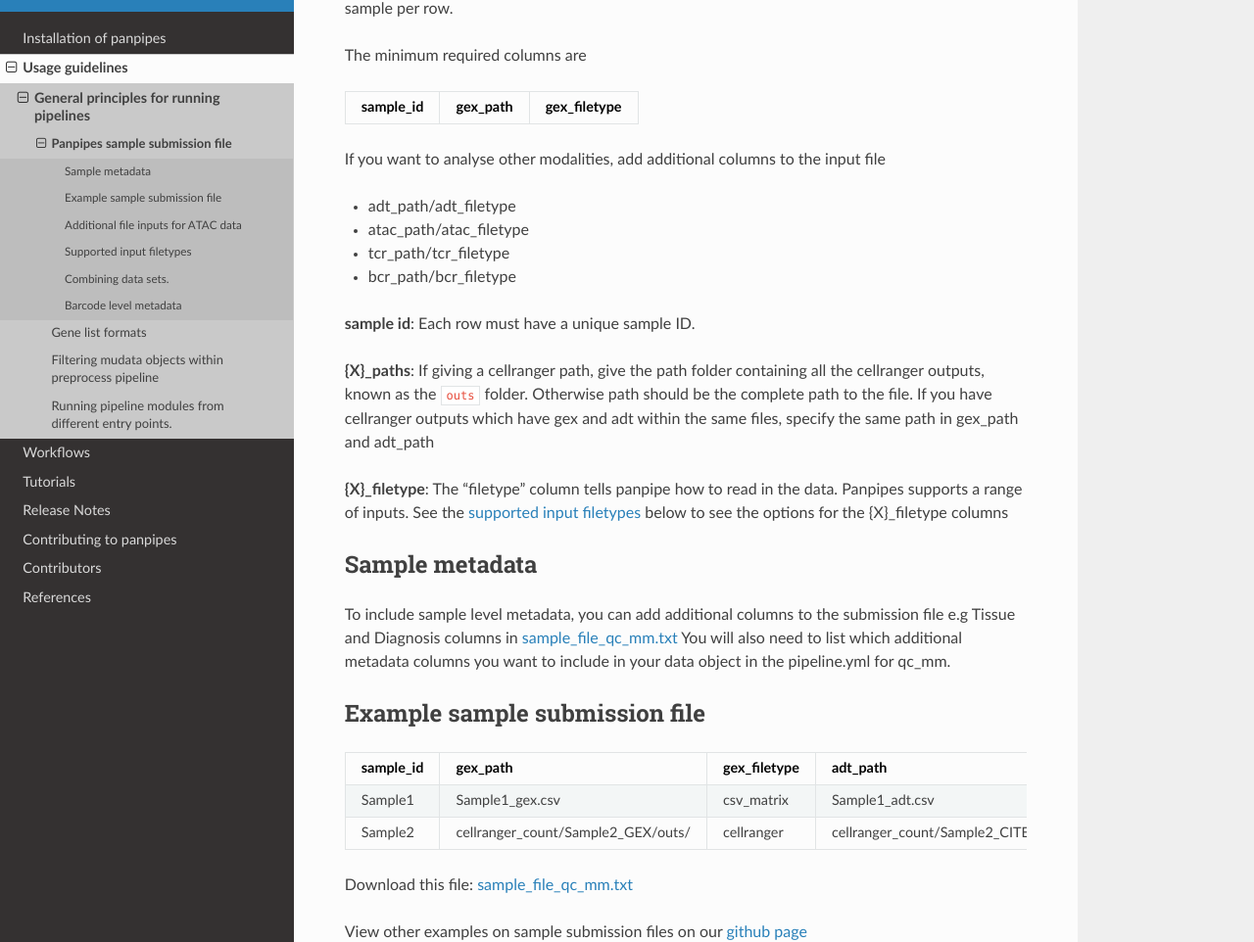
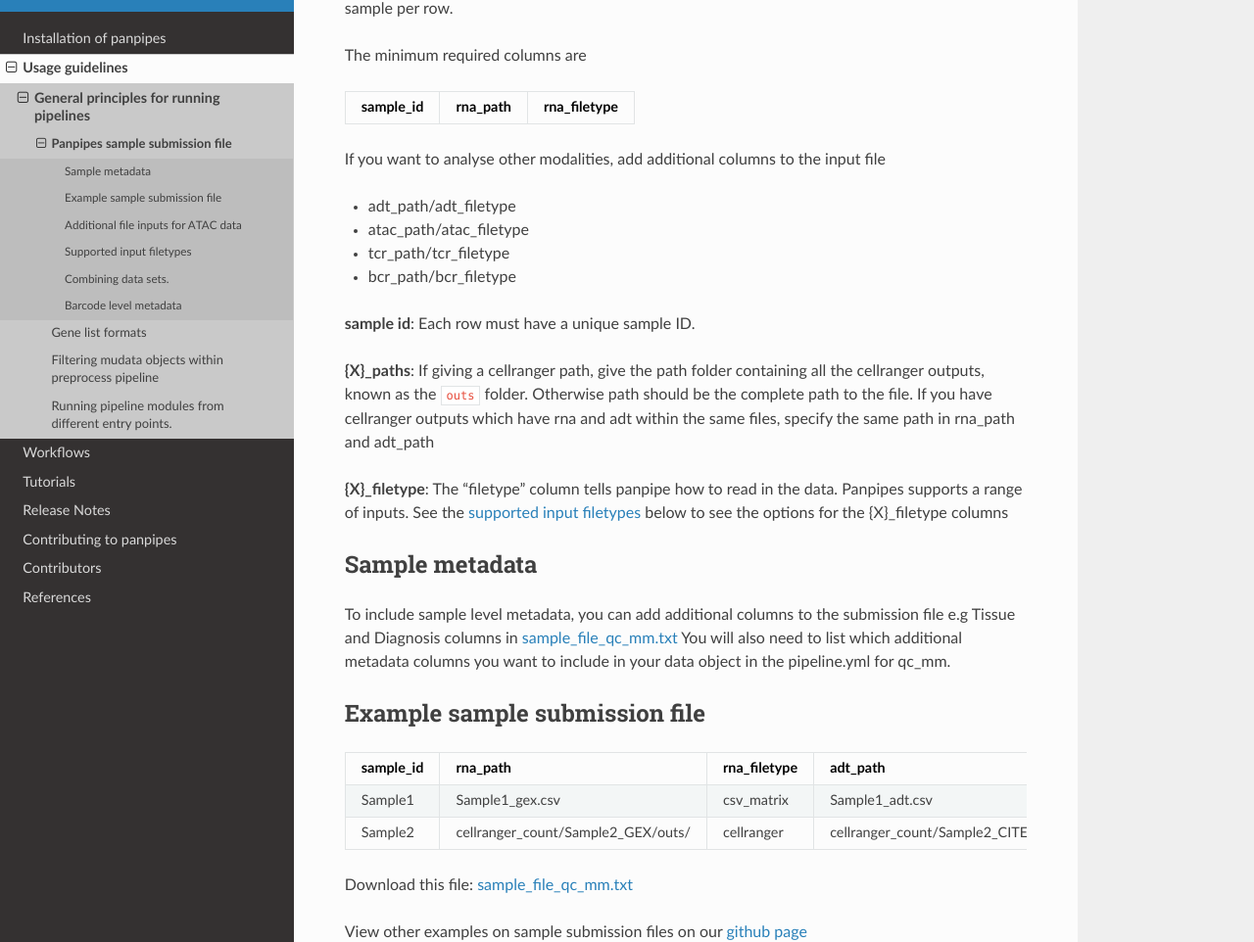
Before and after one commit to bio-la/panpipes-nextflow, a Sphinx documentation site: the page built from docs/usage/setup_for_qc_mm.md, in a window 1280 px wide and 1400 px high. Shown: the part 211-1173 px from the top of the window at 98% size. Built offline with Sphinx 7.4.7 and the Read the Docs theme 2.0.0, drawn with Linux system fonts in a browser that asks for light colours; some of the changed text lies outside the part shown.

Commit message:
gex setup qc mm

```diff
--- a/docs/usage/setup_for_qc_mm.md
+++ b/docs/usage/setup_for_qc_mm.md
@@ -6,7 +6,7 @@
 
 The minimum required columns are
 
-sample_id | gex_path | gex_filetype
+sample_id | rna_path | rna_filetype
 ----------|----------|-------------
 
 
@@ -20,7 +20,7 @@
 
 **sample id**: Each row must have a unique sample ID.
 
-**{X}_paths**: If giving a cellranger path, give the path folder containing all the cellranger outputs, known as the `outs` folder. Otherwise path should be the complete path to the file. If you have cellranger outputs which have gex and adt within the same files, specify the same path in gex_path and adt_path
+**{X}_paths**: If giving a cellranger path, give the path folder containing all the cellranger outputs, known as the `outs` folder. Otherwise path should be the complete path to the file. If you have cellranger outputs which have rna and adt within the same files, specify the same path in rna_path and adt_path
 
 **{X}_filetype**: The "filetype" column tells panpipe how to read in the data. Panpipes supports a range of inputs. See the [supported input filetypes](#supported-input-filetypes) below to see the options for the {X}_filetype columns
 
@@ -35,7 +35,7 @@
 ## Example sample submission file
 
 
-| sample_id | gex_path                           | gex_filetype | adt_path                            | adt_filetype | tissue | diagnosis |
+| sample_id | rna_path                           | rna_filetype | adt_path                            | adt_filetype | tissue | diagnosis |
 |-----------|------------------------------------|--------------|-------------------------------------|--------------|--------|-----------|
 | Sample1   | Sample1_gex.csv                    | csv_matrix   | Sample1_adt.csv                     | csv_matrix   | pbmc   | healthy   |
 | Sample2   | cellranger_count/Sample2_GEX/outs/ | cellranger   | cellranger_count/Sample2_CITE/outs/ | cellranger   | pbmc   | diseased  |
@@ -58,13 +58,13 @@
 
 modality    |key       |description
 ------------|----------|----------
-gex/adt/atac|cellranger| the "outs" folder produced by **cellranger count**
-gex/adt/atac|cellranger_multi| the "outs" folder produced by **cellranger multi**
-gex/adt/atac|10X_h5   | outs/filtered_feature_bc_matrix.h5 produced by cellranger
-gex/adt/atac|hd5 | Read a generic .h5 (hdf5) file.
-gex/adt/atac|h5ad  | Anndata h5ad objects (one per sample)
-gex/adt/atac|txt_matrix  | tab-delimited file (one per sample)
-gex/adt/atac|csv_matrix  | comma-delimited file (one per sample)
+rna/adt/atac|cellranger| the "outs" folder produced by **cellranger count**
+rna/adt/atac|cellranger_multi| the "outs" folder produced by **cellranger multi**
+rna/adt/atac|10X_h5   | outs/filtered_feature_bc_matrix.h5 produced by cellranger
+rna/adt/atac|hd5 | Read a generic .h5 (hdf5) file.
+rna/adt/atac|h5ad  | Anndata h5ad objects (one per sample)
+rna/adt/atac|txt_matrix  | tab-delimited file (one per sample)
+rna/adt/atac|csv_matrix  | comma-delimited file (one per sample)
 tcr/bcr     |cellranger_vdj| Path to filtered_contig_annotations.csv, all_contig_annotations.csv or all_contig_annotations.json.  produced by **cellranger vdj** further [details](https://scverse.org/scirpy/latest/generated/scirpy.io.read_10x_vdj.html)
 tcr/bcr     |tracer| data from [TraCeR](https://github.com/Teichlab/tracer) further [details](https://scverse.org/scirpy/latest/generated/scirpy.io.read_tracer.html)
 tcr/bcr     |bracer| data from [BraCeR](https://github.com/Teichlab/bracer) further [details](https://scverse.org/scirpy/latest/generated/scirpy.io.read_bracer.html)
```
